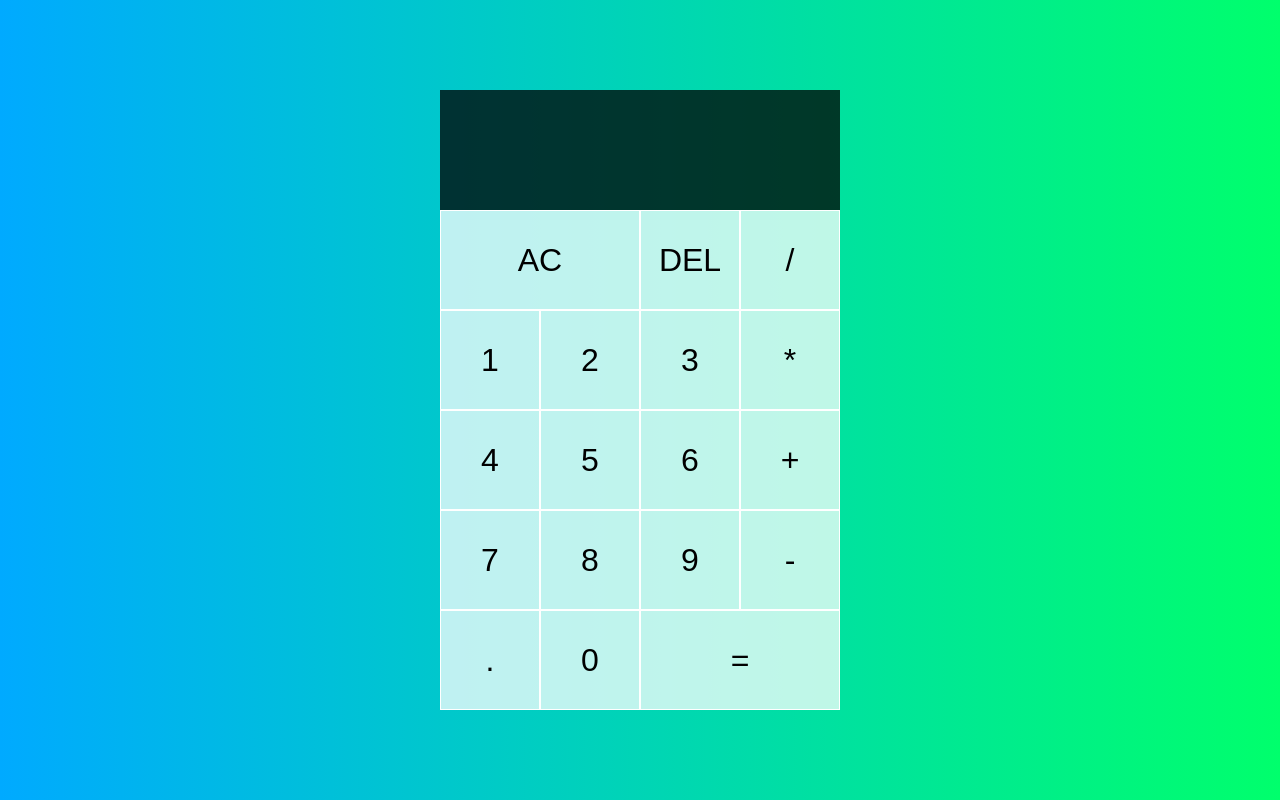
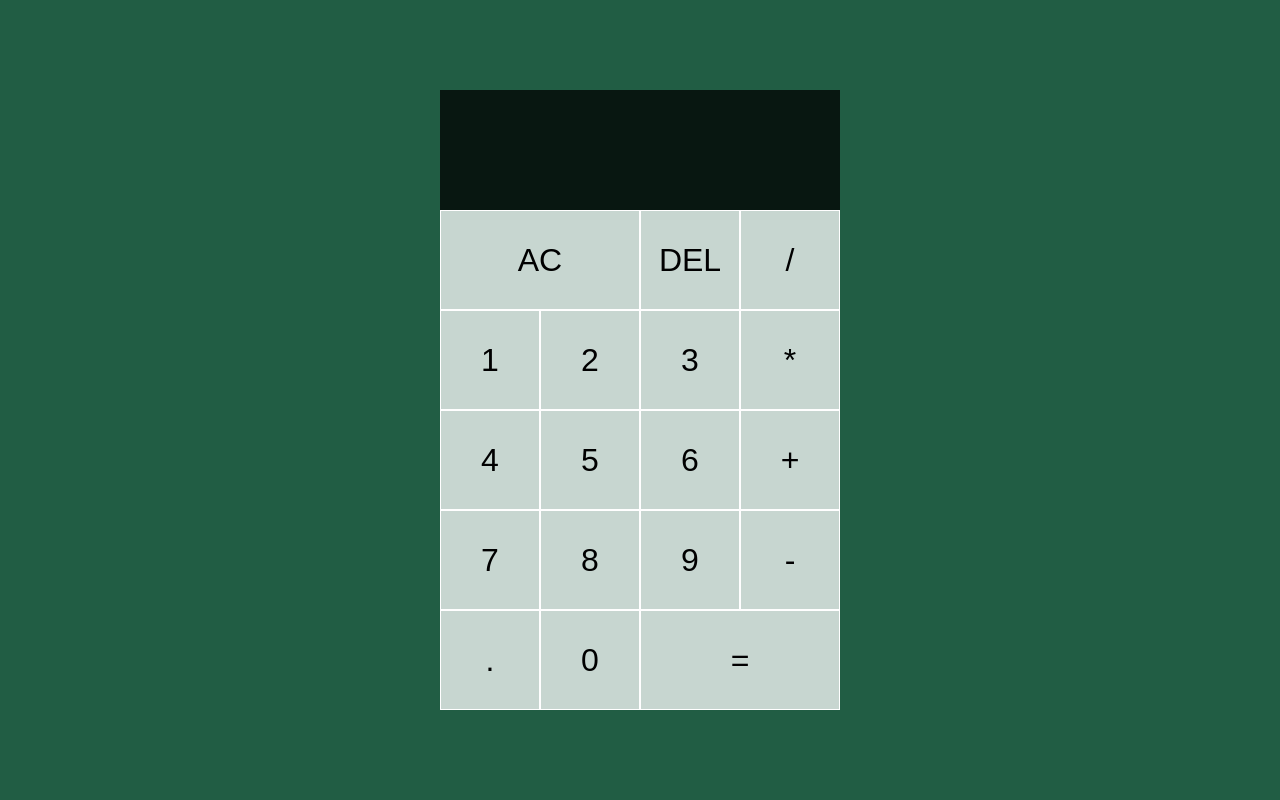
Before and after one commit to MilicaSpasojevic/radionicajs, a plain HTML site: page index.html in a window 1280 px wide. Drawn offline with Linux system fonts and the light colour scheme.

Commit message:
Update style.css

```diff
--- a/style.css
+++ b/style.css
@@ -7,7 +7,7 @@
 body{
     padding: 0;
     margin: 0;
-    background: linear-gradient(to right, #00aaff, #00ff6c);
+    background: #215d44;
 }
 
 .kalkulator-grid{
```
